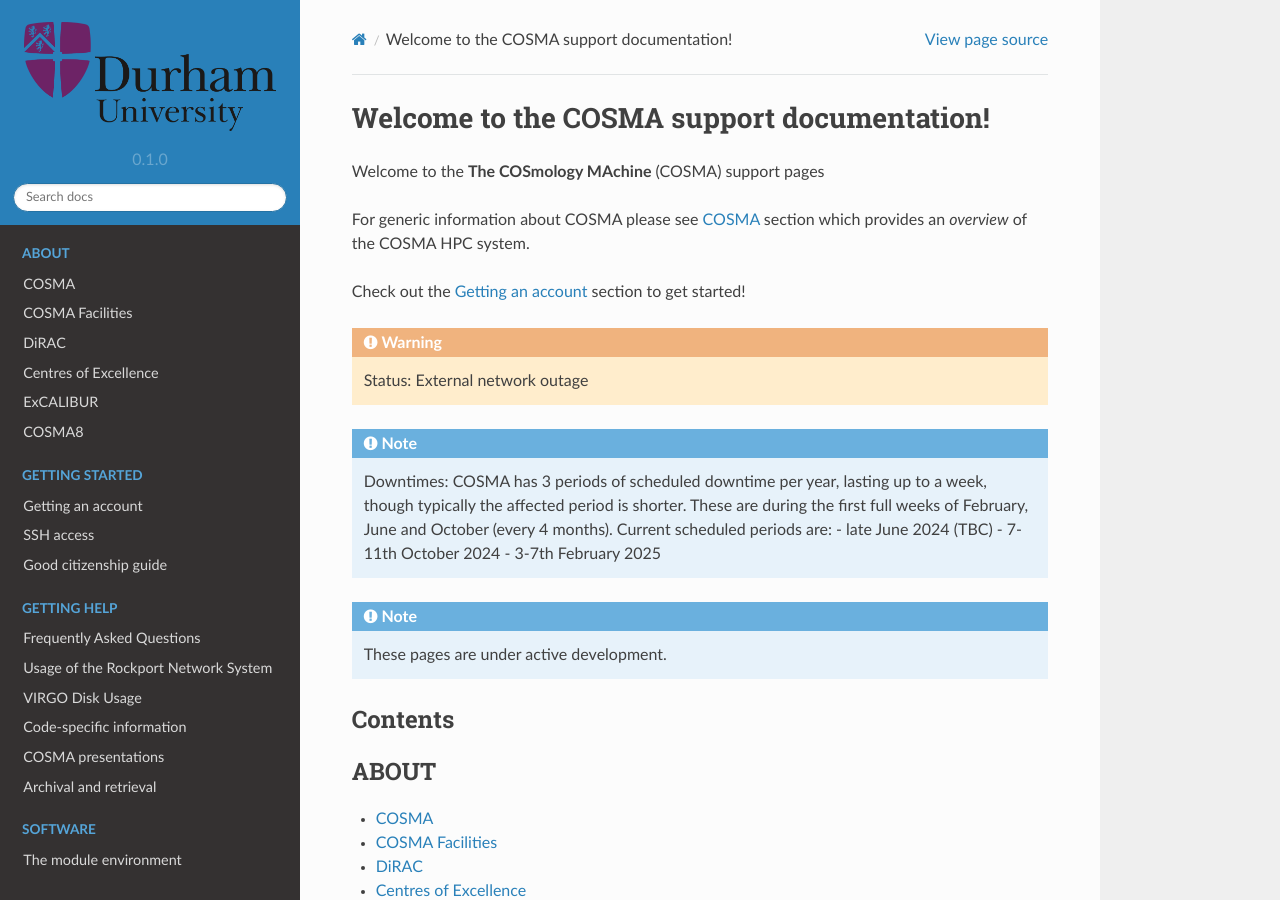
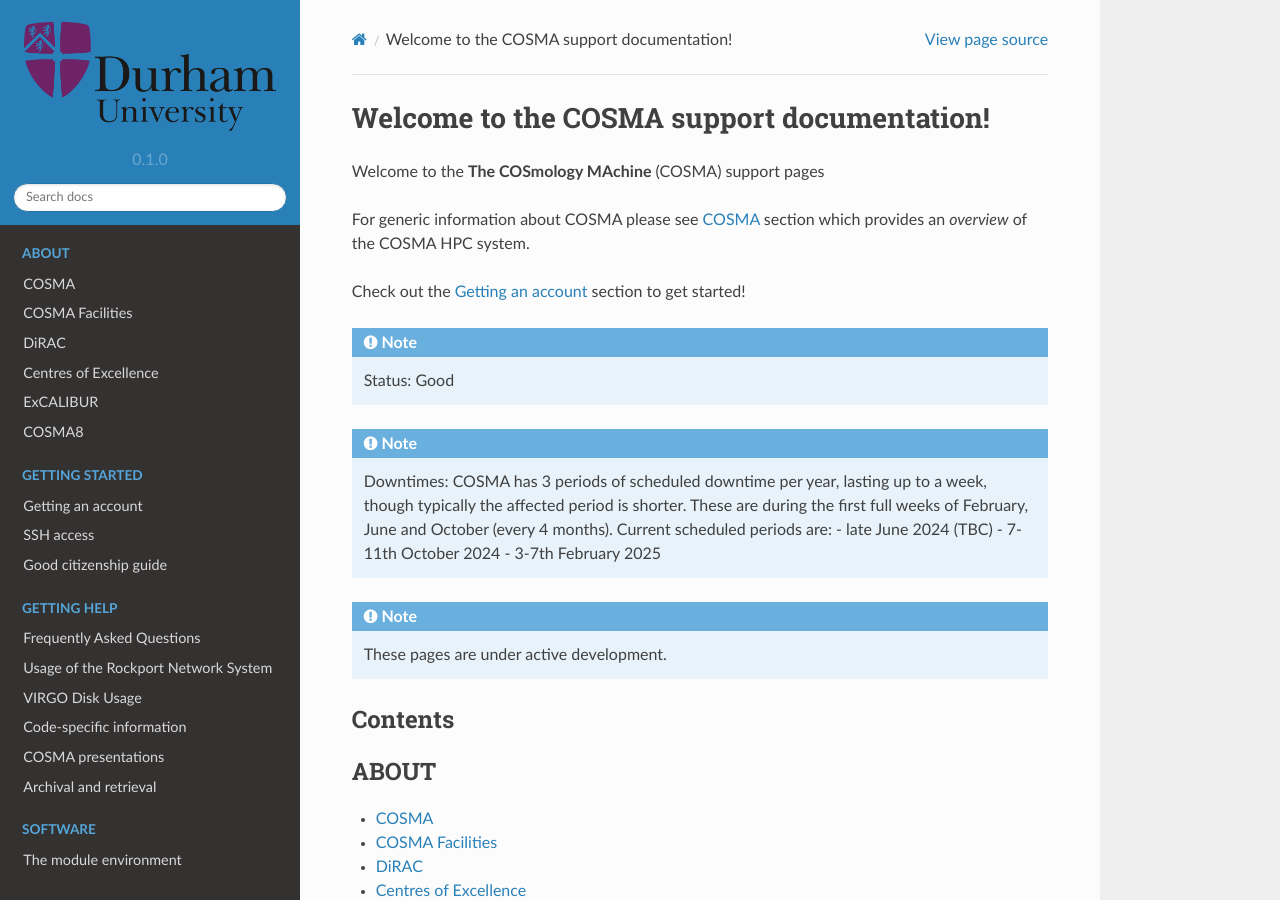
Before and after one commit to agb32/cosmadoc, a Sphinx documentation site: the page built from docs/source/index.rst, in a window 1280 px wide and 900 px high. Built offline with Sphinx 7.4.7 and the Read the Docs theme 2.0.0, drawn with Linux system fonts in a browser that asks for light colours.

Commit message:
status-updated

```diff
--- a/docs/source/index.rst
+++ b/docs/source/index.rst
@@ -8,9 +8,9 @@
 
 Check out the :doc:`account` section to get started!
 
-.. warning::
+.. note::
 
-   Status: External network outage
+   Status: Good
 
 .. note::
 
```
